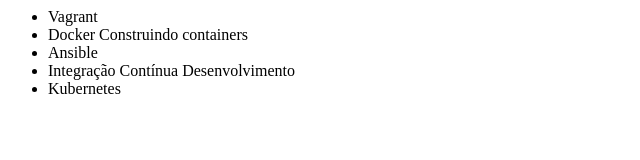
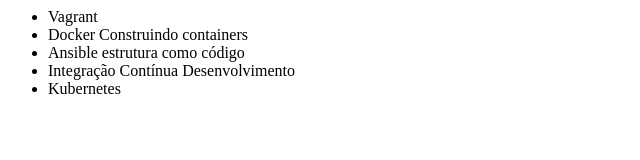
Before and after one commit to DanielPFerreira/alura-git, a plain HTML site: page index.html in a window 1280 px wide. Shown: the whole page, without its empty margins (0-640 px from the left). Drawn offline with Linux system fonts and the light colour scheme.

Commit message:
ajustando ansible

```diff
--- a/index.html
+++ b/index.html
@@ -8,7 +8,7 @@
 	<ul>
 		<li>Vagrant</li>
 		<li>Docker Construindo containers</li>
-		<li>Ansible</li>
+		<li>Ansible estrutura como código</li>
 		<li>Integração Contínua Desenvolvimento</li>
 		<li>Kubernetes</li>
 
```
